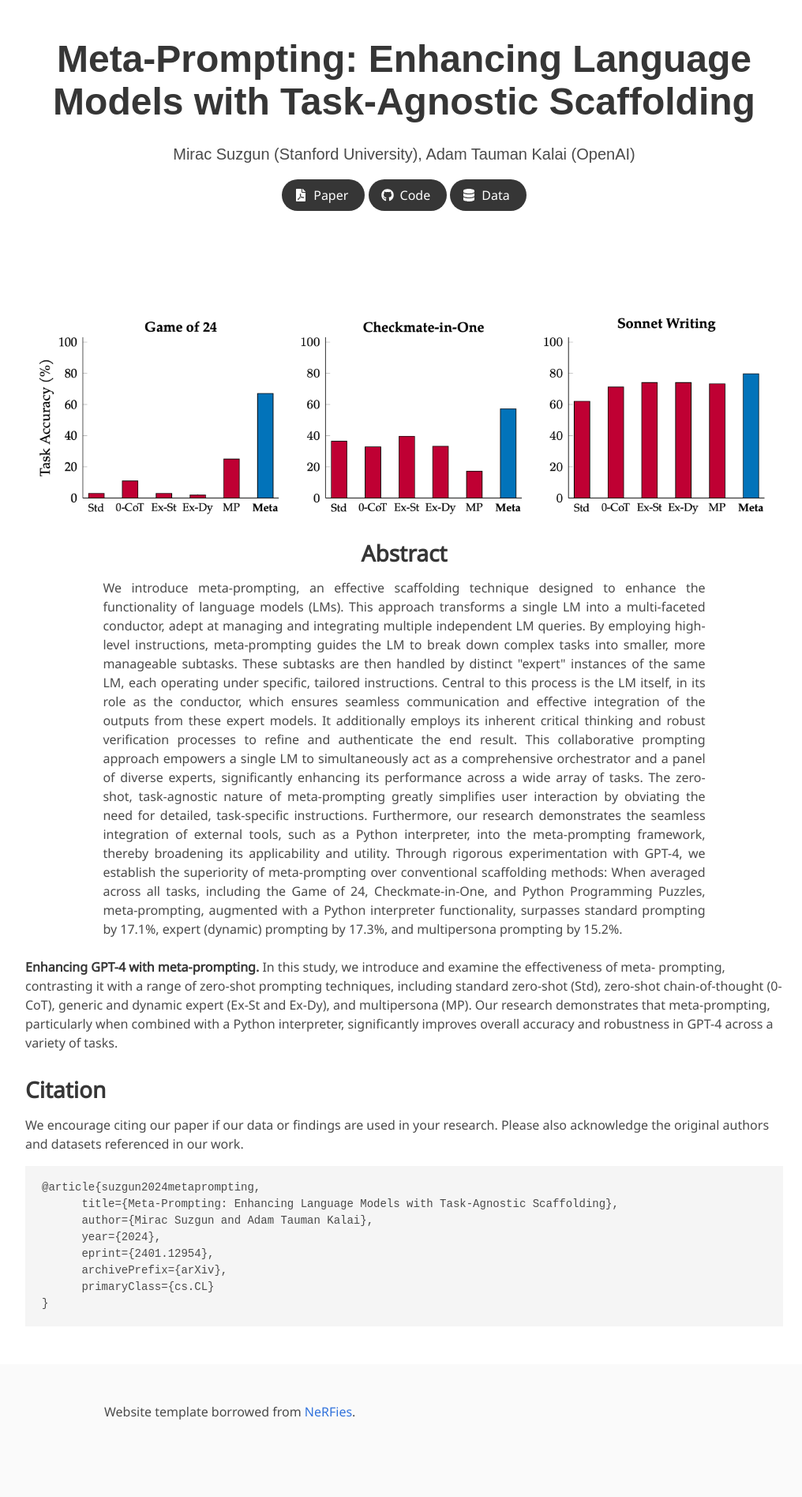
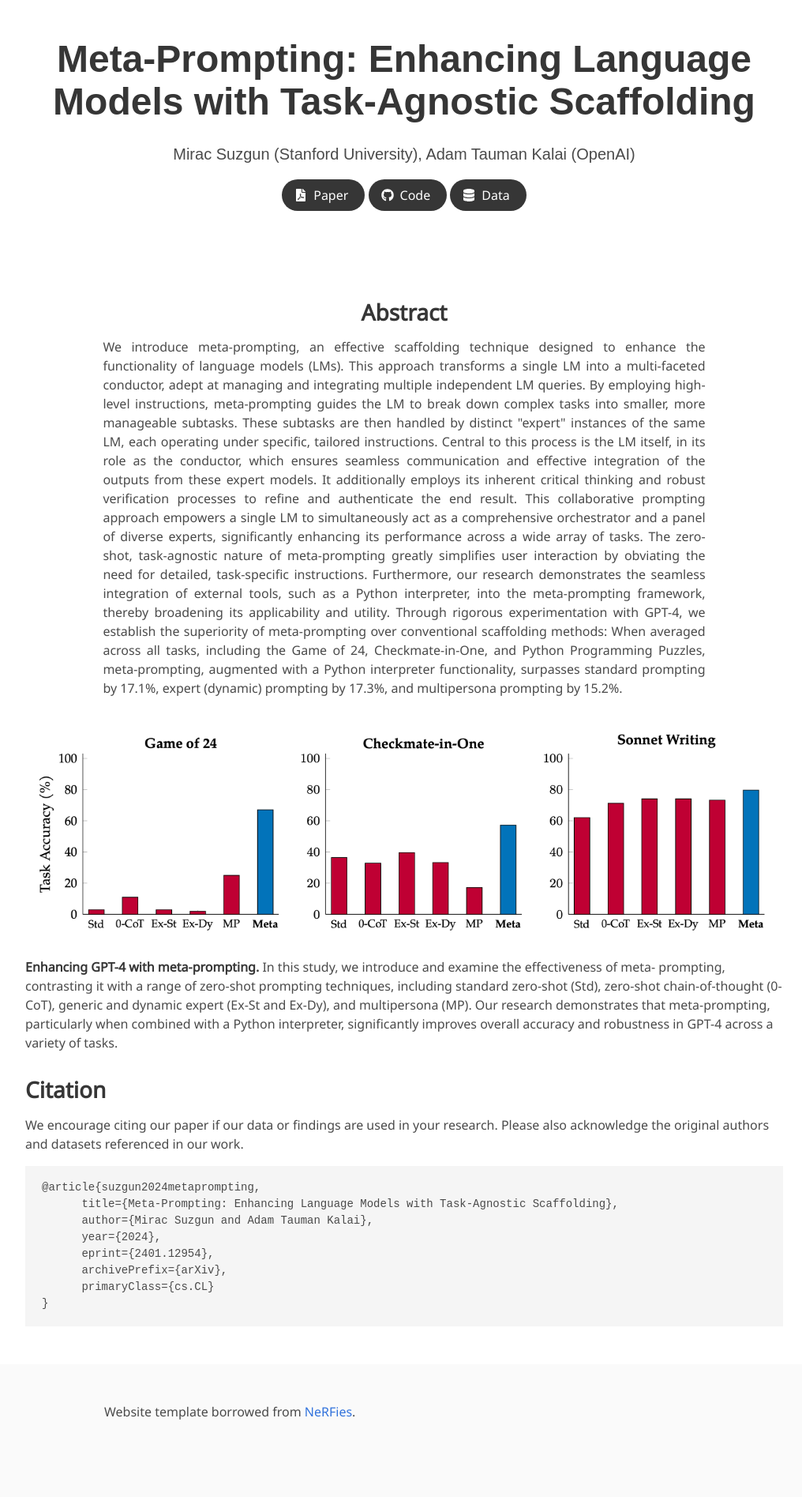
Before and after one commit to suzgunmirac/meta-prompting, a Jekyll site: the page built from index.md, in a window 1280 px wide. Shown: the whole page at 79% size, without its empty margins (128-1144 px from the left). Built offline with Jekyll 4.4.1, drawn with Linux system fonts in a browser that asks for light colours; some web fonts are replaced.

Commit message:
affiliations

```diff
--- a/index.md
+++ b/index.md
@@ -11,8 +11,6 @@ code: [Coming soon]
 data: [Coming soon]
 ---
 
-![Meta-Prompting-Results](/static/image/meta-prompting-results.png)
-
 <div class="columns is-centered has-text-centered">
     <div class="column is-four-fifths">
         <h2>Abstract</h2>
@@ -21,6 +19,8 @@ data: [Coming soon]
         </div>
     </div>
 </div>
+
+![Meta-Prompting-Results](/static/image/meta-prompting-results.png)
 
 **Enhancing GPT-4 with meta-prompting.** In this study, we introduce and examine the effectiveness of meta- prompting, contrasting it with a range of zero-shot prompting techniques, including standard zero-shot (Std), zero-shot chain-of-thought (0-CoT), generic and dynamic expert (Ex-St and Ex-Dy), and multipersona (MP). Our research demonstrates that meta-prompting, particularly when combined with a Python interpreter, significantly improves overall accuracy and robustness in GPT-4 across a variety of tasks.
 
```
